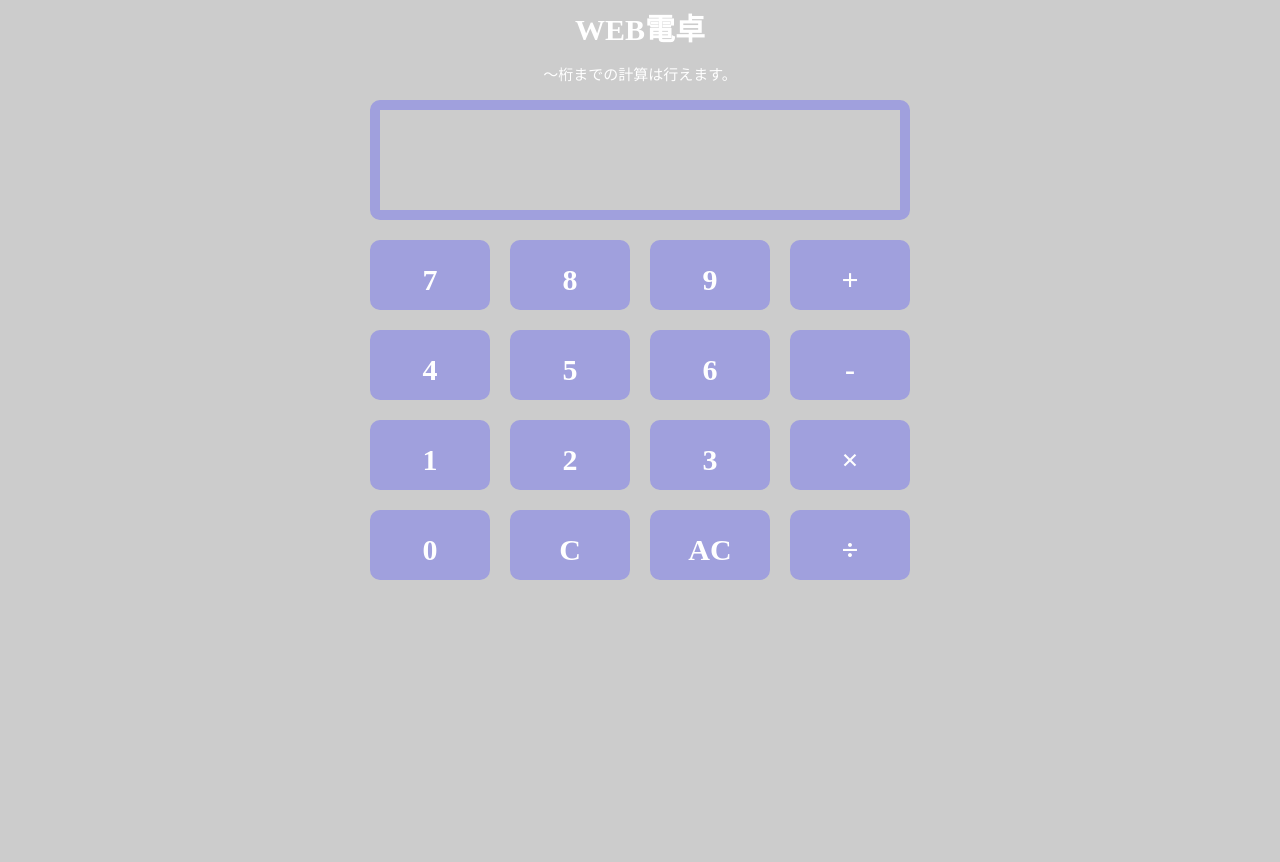
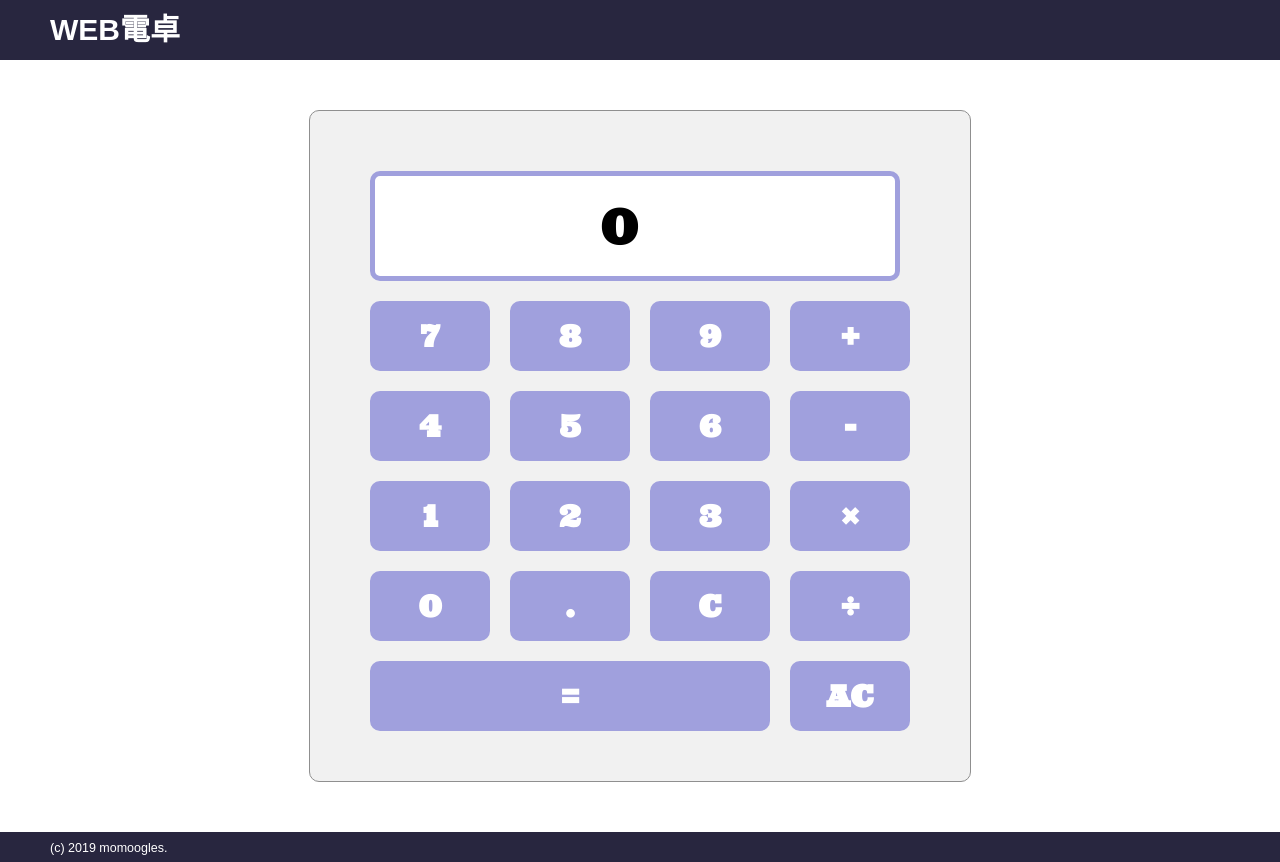
Before and after one commit to momoogles/calculator, a plain HTML site: page index.html in a window 1280 px wide. Before the commit the page ends 800 px from the top, so only its background shows below. Drawn offline with Linux system fonts and the light colour scheme; a web font is replaced by a local one.

```diff
--- a/css/config.css
+++ b/css/config.css
@@ -3,8 +3,8 @@
 body {
     margin: 0;
     padding: 0;
-    background-color: #cccccc;
-    color: #ffffff;
+    background-color: #ffffff;
+    color: #000000;
     font-size: 15px;
     line-height: 2;
 }
@@ -23,7 +23,7 @@ ul {
 }
 
 a {
-    color: #ffffff;
+    color: #000000;
     text-decoration: none;
 }
 
--- a/css/index.css
+++ b/css/index.css
@@ -1,20 +1,58 @@
 @charset "utf-8";
 
+.main-content {
+    width: 560px;
+    height: 570px;
+    margin: auto;
+    padding: 50px;;
+    color: black;
+    background-color: #e9e9e99f;
+    border: 1px solid #8f8f8f ;
+    border-radius: 10px;
+}
+
+header, footer {
+    padding-left: 50px;
+    font-family: 'Sawarabi Mincho', sans-serif;
+    color: #ffffff;
+    background-color: #28263f;
+    min-width: 662px;
+    margin-bottom: 50px;
+}
+
+footer {
+    margin: 50px 0 0 0;
+}
+
 main {
+    font-family: 'Ultra', serif;
     text-align: center;
+    min-width: 560px;
 }
 
 .content-area {
-    margin: auto;
     width: 560px;
 }
 
 .display-area {
+    background-color: #ffffff;
+    display: flex;
+    flex-direction: row;
     margin: 10px;
     width: 520px;
     height: 100px;
-    border: 10px solid #a0a0dd;
+    border: 5px solid #a0a0dd;
     border-radius: 10px
+}
+
+#num_display {
+    width: 490px;
+    font-size: 50px;
+}
+
+#howcal_display {
+    width: 30px;
+    font-size: 30px;
 }
 
 .click-area {
@@ -27,7 +65,7 @@ main {
     flex-direction: column;
 }
 
-div[class$="row"] {
+div[class*="row"] {
     display: flex;
     flex-direction: row;
 }
@@ -35,11 +73,21 @@ div[class$="row"] {
 .click-area .operator .btn {
     font-size: 30px;
     font-weight: bold;
-    width: 100px;
-    height: 50px;
+    width: 110px;
+    height: 60px;
     margin: 10px;
     text-align: center;
+    color: #ffffff;
     background-color: #a0a0dd;
-    border: 10px solid #a0a0dd;
+    border: 5px solid #a0a0dd;
     border-radius: 10px;
 }
+
+.click-area .operator .row5 .btn {
+    width: 390px;
+}
+
+.click-area .operator .btn:active {
+    background-color: #ffffff;
+    color: #a0a0dd;
+}
--- a/index.html
+++ b/index.html
@@ -6,46 +6,60 @@
     <title>WEB電卓</title>
     <link rel="stylesheet" href="css/config.css">
     <link rel="stylesheet" href="css/index.css">
+    <link href="https://fonts.googleapis.com/css?family=Sawarabi+Mincho|Ultra&display=swap" rel="stylesheet">
 </head>
 <body id = "index">
+    <header>
+        <h1>WEB電卓</h1>
+    </header>
     <main>
-        <h1>WEB電卓</h1>
-        <p>〜桁までの計算は行えます。</p>
+        <div class = main-content>
             <div class = "content-area">
                 <div class = "display-area">
+                    <div id = "num_display">0</div>
+                    <div id = "howcal_display"></div>
                 </div>
                 <div class = "click-area">
                     <div class = "operator">
-                    <div class = "btn">+</div>
-                    <div class = "btn">-</div>
-                    <div class = "btn">×</div>
-                    <div class = "btn">÷</div>
+                        <div class = "btn" onclick = "howcalculate(1)">+</div>
+                        <div class = "btn" onclick = "howcalculate(2)">-</div>
+                        <div class = "btn" onclick = "howcalculate(3)">×</div>
+                        <div class = "btn" onclick = "howcalculate(4)">÷</div>
+                        <div class = "btn" onclick = "display_allclear()">AC</div>
                     </div>
                     <div class = "operator">
-                    <div class = "1-row">
-                        <div class = "btn">7</div>
-                        <div class = "btn">8</div>
-                        <div class = "btn">9</div>
+                        <div class = "row1">
+                            <div class = "btn" onclick = "calculate(7)">7</div>
+                            <div class = "btn" onclick = "calculate(8)">8</div>
+                            <div class = "btn" onclick = "calculate(9)">9</div>
                         </div>
-                    <div class = "2-row">
-                        <div class = "btn">4</div>
-                        <div class = "btn">5</div>
-                        <div class = "btn">6</div>
+                        <div class = "row2">
+                            <div class = "btn" onclick = "calculate(4)">4</div>
+                            <div class = "btn" onclick = "calculate(5)">5</div>
+                            <div class = "btn" onclick = "calculate(6)">6</div>
                         </div>
-                    <div class = "3-row">
-                        <div class = "btn">1</div>
-                        <div class = "btn">2</div>
-                        <div class = "btn">3</div>
+                        <div class = "row3">
+                            <div class = "btn" onclick = "calculate(1)">1</div>
+                            <div class = "btn" onclick = "calculate(2)">2</div>
+                            <div class = "btn" onclick = "calculate(3)">3</div>
                         </div>
-                    <div class = "4-row">
-                        <div class = "btn">0</div>
-                        <div class = "btn">C</div>
-                        <div class = "btn">AC</div>
+                        <div class = "row4">
+                            <div class = "btn" onclick = "calculate(0)">0</div>
+                            <div class = "btn" onclick = "decimal_flag_change()">.</div>
+                            <div class = "btn" onclick = "display_clear()">C</div>
+
+                        </div>
+                        <div class = "row5">
+                        <div class = "btn" onclick = "howcalculate(5)">=</div>
+                        </div>
                     </div>
                 </div>
             </div>
         </div>
     </main>
-    <script type = "text/javascript" src = ""></script>
+    <footer>
+        <small>(c) 2019 momoogles.</small>
+    </footer>
+    <script type = "text/javascript" src = "index.js"></script>
 </body>
 </html>
--- a/index.js
+++ b/index.js
@@ -0,0 +1,149 @@
+let num = 0;
+let digit = 0;
+let N = 0;
+let howcal = 0;
+let prianswer = 0;
+let answer = 0;
+let calculate_flag = 0;
+let decimal_flag = 0;
+let decimal_digit = 1;
+
+function calculate(num) {
+    if(howcal === 5) {
+        digit = answer;
+        howcal = 0;
+        calculate_flag = 1;
+    }
+    // =の処理をした後にそのanswerに数字を入力する！
+
+    if(calculate_flag === 0) {
+        document.getElementById("num_display").textContent = "";
+        decimal_flag = 0;
+        decimal_digit = 1;
+    }
+    // 演算子入力後に一度displayを表示上クリアする！
+    if(decimal_flag === 0) {
+        N = digit * 10 + num;
+        digit = N;
+    } else {
+        decimal_digit *= 10;
+        N = digit + num / decimal_digit;
+        digit = N;
+    }
+    // displayに表示する入力した値の計算をする！
+
+    document.getElementById("num_display").textContent = N;
+    // displayに入力した値を表示する！
+
+    calculate_flag = 1;
+    // displayのリセットが行われない！
+
+    if(String(N).length > 12) {
+        document.getElementById("num_display").textContent = "Error!";
+        digit = 0;
+        calculate_flag = 0;
+        decimal_flag = 0;
+        decimal_digit = 1;
+        // 15桁より大きいとエラーと表示し関数を動かさない！
+    }
+}
+
+function howcalculate(num) {
+    if(calculate_flag == 1) {
+        if(howcal === 0) {
+            answer = N;
+            howcal = num;
+            // howcal == 0の時には演算子入力しても計算してはいけない！
+        } else if(howcal === 1) {
+            answer = prianswer + N;
+        } else if(howcal === 2) {
+            answer = prianswer - N;
+        } else if(howcal === 3) {
+            answer = prianswer * N;
+        } else if(howcal === 4) {
+            answer = prianswer / N;
+        } else if(howcal === 5) {
+            ;
+            // howcal == 5の時には演算子入力しても計算してはいけない！
+        }
+        // displayに表示するanswerの計算をする！
+        document.getElementById("num_display").textContent = Math.round(answer * 100000000000) / 100000000000;
+        // displayにanswerを表示する！
+
+        prianswer = answer;
+        // 次の計算に使うanswerを保存する！
+
+        digit = 0;
+        // displayに表示する入力した値をリセットする！
+
+        if(Math.round(answer) === answer) {
+            decimal_flag = 0;
+        // 計算結果が整数か判定する！
+        } else {
+            for(let cnt = 1; cnt < 11; cnt++) {
+                if(Math.round(answer) * (10 ** cnt) === answer * (10 ** cnt)) {
+                    decimal_digit = 10 ** cnt;
+                    break;
+                }
+            }
+        }
+    }
+    calculate_flag = 0;
+    // 演算子入力後に演算子を入力してもhowcalが変化するだけで計算は行われない！
+
+    howcal = num;
+    // 次の計算の方法を保存する！
+
+    howcal_display_change()
+    // displayに次の計算の方法を表示する！
+}
+
+function howcal_display_change() {
+    if(howcal === 1) {
+        document.getElementById("howcal_display").textContent = "+";
+    } else if(howcal === 2) {
+        document.getElementById("howcal_display").textContent = "-";
+    } else if(howcal === 3) {
+        document.getElementById("howcal_display").textContent = "×";
+    } else if(howcal === 4) {
+        document.getElementById("howcal_display").textContent = "÷";
+    } else if(howcal === 0) {
+        document.getElementById("howcal_display").textContent = "";
+    } else if(howcal === 5) {
+        document.getElementById("howcal_display").textContent = "";
+    }
+}
+
+function display_clear() {
+    N = 0;
+    digit = 0;
+    calculate_flag = 0;
+    document.getElementById("num_display").textContent = 0;
+    decimal_digit = 1;
+    decimal_flag = 0;
+    if(howcal === 5) {
+        howcal = 0;
+    }
+    // =の処理をした後に特別な処理をしないようにする！
+}
+
+function display_allclear() {
+    num = 0;
+    digit = 0;
+    N = 0;
+    howcal = 0;
+    num = 0;
+    prianswer = 0;
+    answer = 0;
+    calculate_flag = 0;
+    decimal_flag = 0;
+    decimal_digit = 1;
+    document.getElementById("num_display").textContent = 0;
+}
+
+function decimal_flag_change() {
+    if(decimal_flag === 0) {
+        decimal_flag = 1;
+            document.getElementById("num_display").textContent += ".";
+    }
+}
```
Lines whose indentation alone changed are shown as unchanged.
